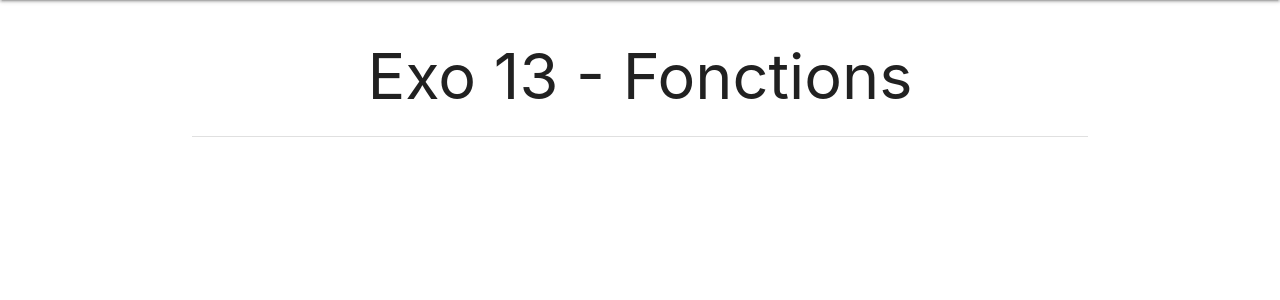
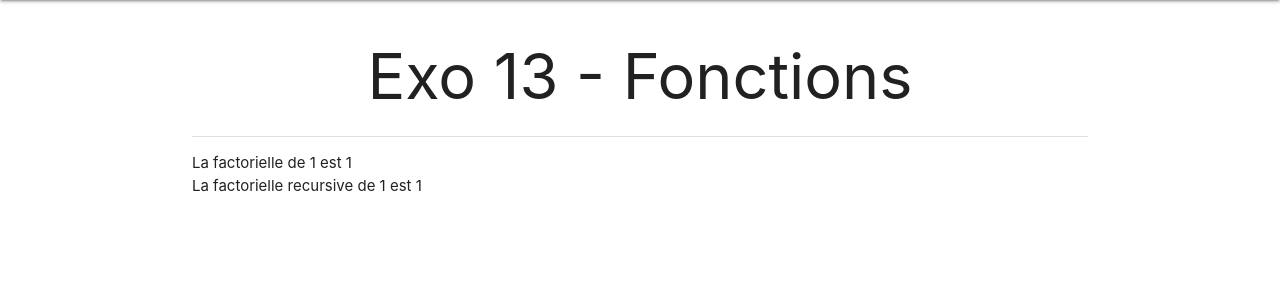
Before and after one commit to totomatix/CorrectionExosPHPCDA7, a PHP site: page /exercices/exo13/index.php in a window 1280 px wide. Shown: the part 64-364 px from the top of the page. Run offline with PHP 8.4, Linux system fonts and the light colour scheme.

Commit message:
Correction exo13

```diff
--- a/exercices/exo13/index.php
+++ b/exercices/exo13/index.php
@@ -4,6 +4,27 @@ $titre = "Exo 13 - Fonctions"; // Mettre le titre de la page
 <!-- mettre votre code ici -->
 <?php
 
+function factorielle(int $nb) : int
+{
+    $f = 1;
+    for ($i=2; $i <= $nb ; $i++) {
+        $f *= $i;
+    }
+    return $f;
+}
+
+function factorielleRecursive(int $nb) : int
+{
+    if ($nb == 1) {
+        return 1;
+    }
+    return $nb * factorielleRecursive($nb-1);
+}
+
+
+$n1 = rand(1,15);
+echo "La factorielle de $n1 est " . factorielle($n1) . '<br>';
+echo "La factorielle recursive de $n1 est " . factorielleRecursive($n1);
 ?>
 
 <?php
```
